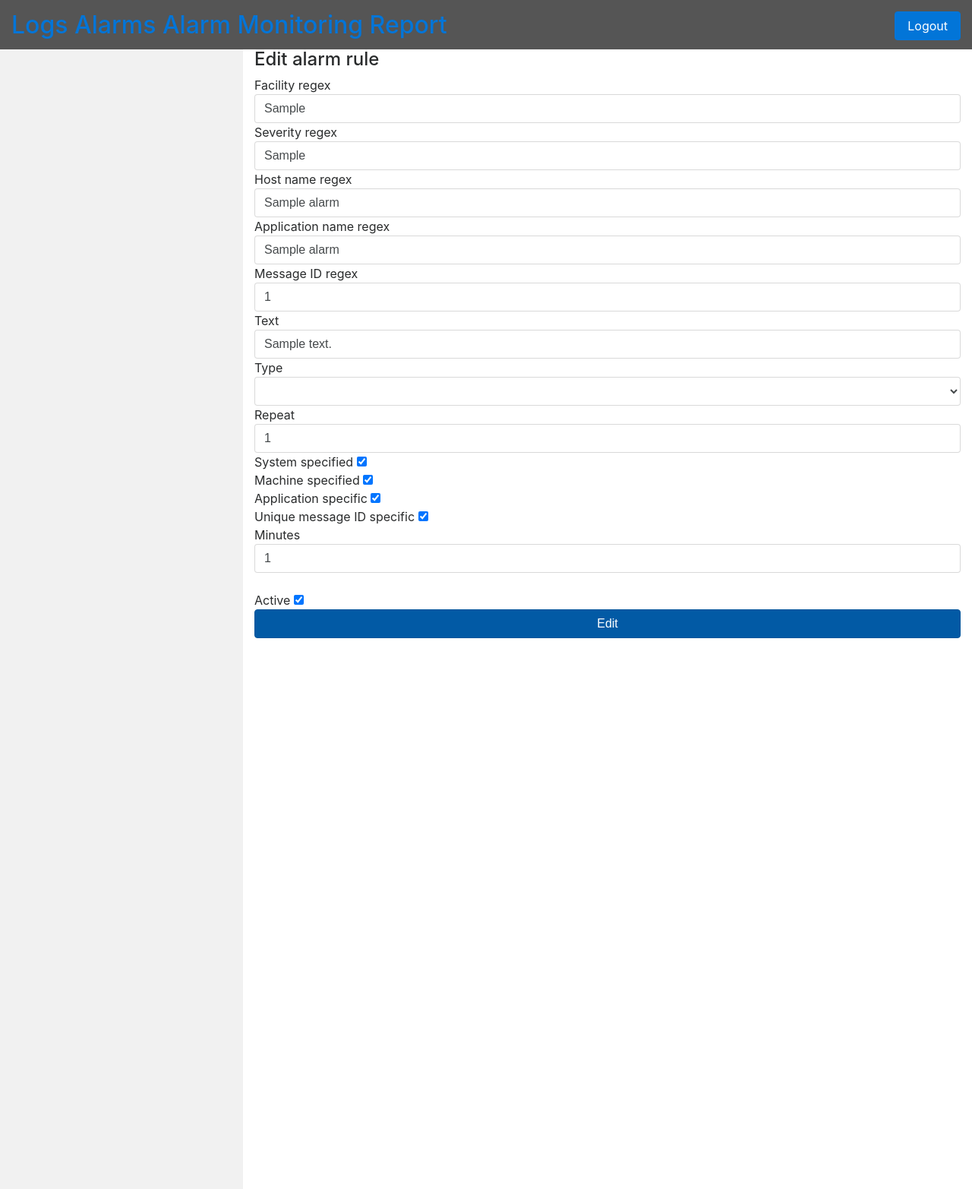
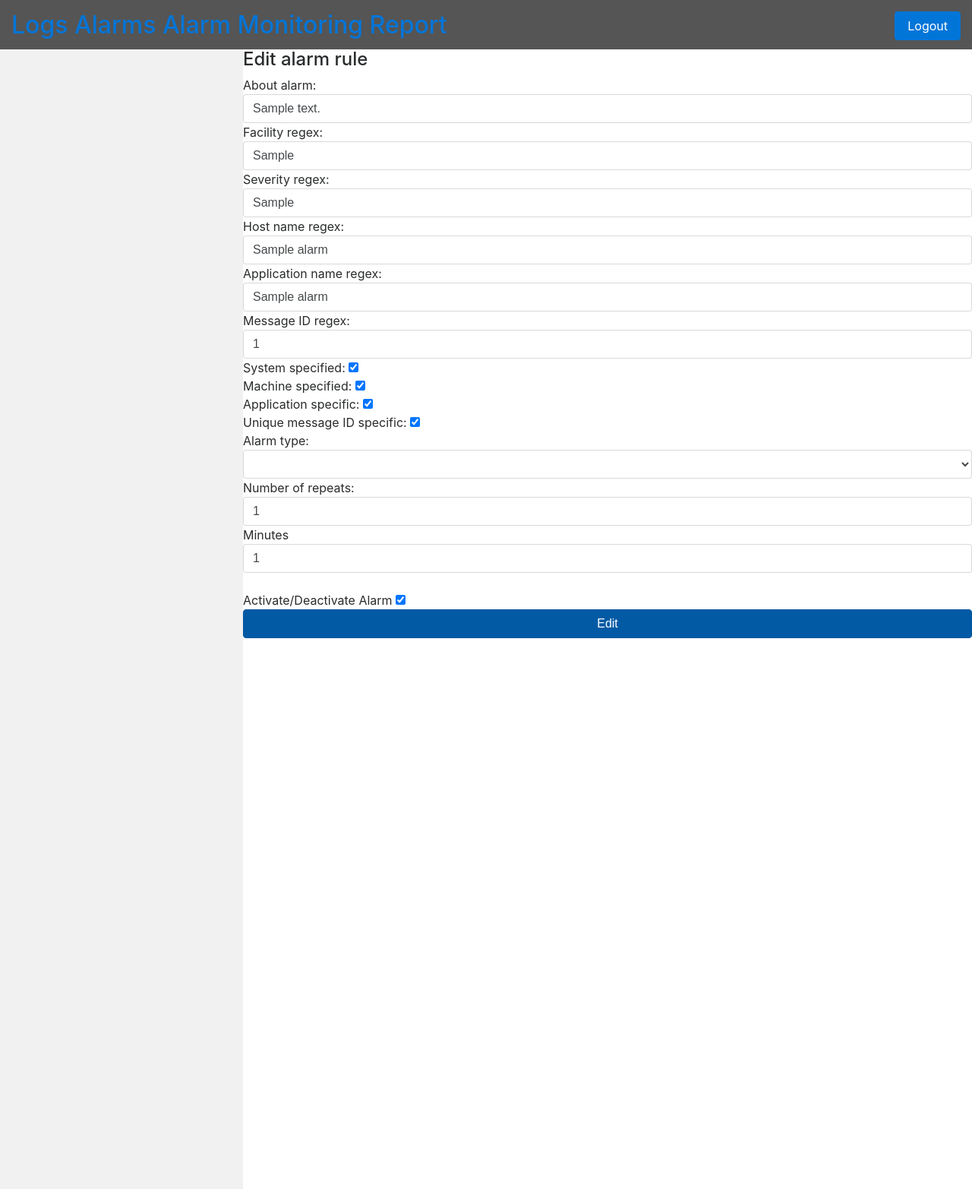
Before and after one commit to DaraYo/SIEM, a Django app: template Server/siemServer/alarmService/templates/alarmService/editAlarmRules.html in a window 1280 px wide. Shown: the whole page at 76% size. Run offline with Django 3.2, Linux system fonts and the light colour scheme; the template is opened without the code that fills it: values that come from a table or form of the project are taken from there, others are empty; tables that the repository leaves empty hold one stand-in row (values such as "Sample post"); some libraries are stand-ins or nearby versions.

Commit message:
Doradjen stil frontenda ( mali razmak izmedju diva i tabele, i sredjeni nazivi polja za unos

```diff
--- a/Server/siemServer/alarmService/templates/alarmService/alarm.html
+++ b/Server/siemServer/alarmService/templates/alarmService/alarm.html
@@ -47,7 +47,7 @@
             <div class="col-sm-3 sidenav">
 
             </div>
-            <div class="col-sm-9 table-responsive">
+            <div class="col-sm-9 table-responsive" style="padding-left:0;padding-right:0">
                <table class="table table-striped">
 
                   <tr class="thead-dark">
--- a/Server/siemServer/alarmService/templates/alarmService/alarmMonitoring.html
+++ b/Server/siemServer/alarmService/templates/alarmService/alarmMonitoring.html
@@ -88,7 +88,7 @@
          <div class="row content">
             <div class="col-sm-3 sidenav">
             </div>
-            <div class="col-sm-9">
+            <div class="col-sm-9" style="padding-left:0;padding-right:0">
                <table id="allAlarms" class="table table-striped">
 
                </table>
--- a/Server/siemServer/alarmService/templates/alarmService/allAlarms.html
+++ b/Server/siemServer/alarmService/templates/alarmService/allAlarms.html
@@ -120,7 +120,7 @@
                   <input class="btn btn-primary active" id="submit" type="submit" class="btn" value="Search" name="submit" style="width:100%;">
                </form>
             </div>
-            <div class="col-sm-9">
+            <div class="col-sm-9" style="padding-left:0;padding-right:0">
                <table class="table table-striped">
                   <tr class="thead-dark">
                      <th onclick="sortTable(0)">Alarm</th>
--- a/Server/siemServer/alarmService/templates/alarmService/editAlarmRules.html
+++ b/Server/siemServer/alarmService/templates/alarmService/editAlarmRules.html
@@ -56,28 +56,65 @@
             <div class="col-sm-3 sidenav">
 
             </div>
-            <div class="col-sm-9 table-responsive">
+            <div class="col-sm-9 table-responsive" style="padding-left:0;padding-right:0">
                <h4>Edit alarm rule</h4>
                <form method = post action = "./submitAlarmEdit">
-                  Facility regex
+                  About alarm:
+                  <br>
+                  <input class="form-control" name='text' value= "{{ alarm.text }}" style="width:100%;"/>
+                  Facility regex:
                   <br>
                   <input class="form-control" name='regfacility' value= "{{ alarm.regfacility }}" style="width:100%;"/>
-                  Severity regex
+                  Severity regex:
                   <br>
                   <input class="form-control" name='regseverity' value= "{{ alarm.regseverity }}" style="width:100%;"/>
-                  Host name regex
+                  Host name regex:
                   <br>
                   <input class="form-control" name='reghostname' value= "{{ alarm.reghostname }}" style="width:100%;"/>
-                  Application name regex
+                  Application name regex:
                   <br>
                   <input class="form-control" name='regappname' value= "{{ alarm.regappname }}" style="width:100%;"/>
-                  Message ID regex
+                  Message ID regex:
                   <br>
                   <input class="form-control" name='regmsgid' value= "{{ alarm.regmsgid }}" style="width:100%;"/>
-                  Text
+                  System specified:
+
+
+                  {% if alarm.sysspec == True %}
+                    <input type="checkbox"  name="sysspec" checked/>
+                  {% endif %}
+                  {% if alarm.sysspec == False %}
+                      <input type="checkbox"  name="sysspec"/>
+                  {% endif %}
                   <br>
-                  <input class="form-control" name='text' value= "{{ alarm.text }}" style="width:100%;"/>
-                  Type
+                  Machine specified:
+                  {% if alarm.machinespec == True %}
+                    <input type="checkbox"  name="macspec" checked/>
+                  {% endif %}
+                  {% if alarm.machinespec == False %}
+                      <input type="checkbox"  name="macspec"/>
+                  {% endif %}
+                  <br>
+
+                  Application specific:
+                  {% if alarm.appspec == True %}
+                    <input type="checkbox"  name="appspec" checked/>
+                  {% endif %}
+                  {% if alarm.appspec == False %}
+                      <input type="checkbox"  name="appspec"/>
+                  {% endif %}
+                  <br>
+
+                  Unique message ID specific:
+                  {% if alarm.rmispec == True %}
+                    <input type="checkbox"  name="rmispec" checked/>
+                  {% endif %}
+                  {% if alarm.rmispec == False %}
+                      <input type="checkbox"  name="rmispec"/>
+                  {% endif %}
+                  <br>
+
+                  Alarm type:
                   <br>
                   <input type="hidden" id="typehidden" value= {{ alarm.type }} />
                   <select class="form-control" id="type" name="type"  style="width:100%;">
@@ -88,55 +125,23 @@
                      <option value="Warning">Warning</option>
                      <option value="Notice">Notice</option>
                   </select>
-                  Repeat
+                  Number of repeats:
                   <br>
                   <input class="form-control" name='repeat' value="{{ alarm.repeat}}" pattern="[0-9.]+" style="width:100%;"/>
 
-                  System specified
-				  {% if alarm.sysspec == True %}
-					 <input type="checkbox"  name="sysspec" checked/>
-				  {% endif %}
-				  {% if alarm.sysspec == False %}
-				     <input type="checkbox"  name="sysspec"/>
-				  {% endif %}
-				  <br>
-          Machine specified
-				  {% if alarm.machinespec == True %}
-					 <input type="checkbox"  name="macspec" checked/>
-				  {% endif %}
-				  {% if alarm.machinespec == False %}
-				     <input type="checkbox"  name="macspec"/>
-				  {% endif %}
-          <br>
 
-          Application specific
-				  {% if alarm.appspec == True %}
-					 <input type="checkbox"  name="appspec" checked/>
-				  {% endif %}
-				  {% if alarm.appspec == False %}
-				     <input type="checkbox"  name="appspec"/>
-				  {% endif %}
-          <br>
-
-          Unique message ID specific
-				  {% if alarm.rmispec == True %}
-					 <input type="checkbox"  name="rmispec" checked/>
-				  {% endif %}
-				  {% if alarm.rmispec == False %}
-				     <input type="checkbox"  name="rmispec"/>
-				  {% endif %}
-				  <br>
                   Minutes
                   <br>
                   <input class="form-control" value="{{ alarm.minutes }}" name='hours' id='hours' pattern="[0-9.]+" style="width:100%;"/>
 				  <br>
-                  Active
+                  Activate/Deactivate Alarm
 				  {% if alarm.active == True %}
 					 <input type="checkbox"  name="active" checked/>
 				  {% endif %}
 				  {% if alarm.active == False %}
 				     <input type="checkbox"  name="active"/>
-				  {% endif %}
+          {% endif %}
+          <br>
 				  <input type="hidden" value="{{ alarm.id }}" name="id" />
                   <input class="btn btn-primary active" type="submit" value="Edit" style="width:100%;"/>
                </form>
--- a/Server/siemServer/logService/templates/logService/allLogs.html
+++ b/Server/siemServer/logService/templates/logService/allLogs.html
@@ -135,7 +135,7 @@
                </form>
 
             </div>
-            <div class="col-sm-9">
+            <div class="col-sm-9" style="padding-left:0;padding-right:0">
                <table class="table table-striped" id="myTable">
                   <tr class="thead-dark">
                      <th onclick="sortTable(0)">Facility</th>
```
Also changed, not shown: Server/siemServer/alarmService/templates/alarmService/alarmRules.html (+32 -29 lines).
